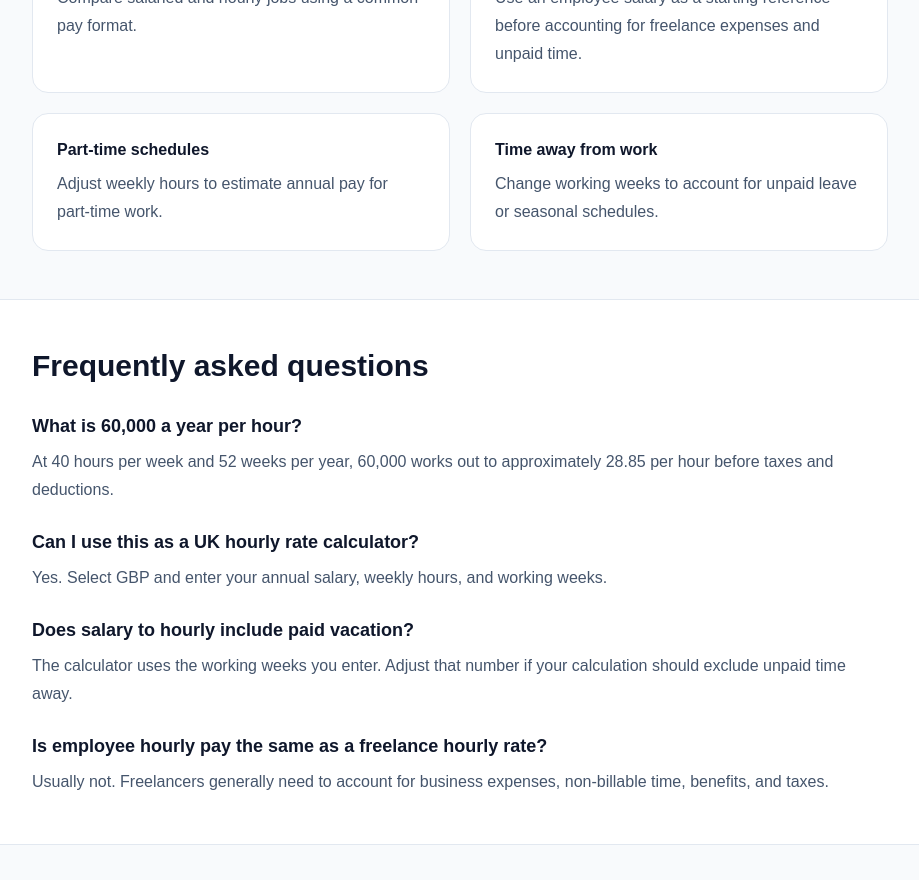
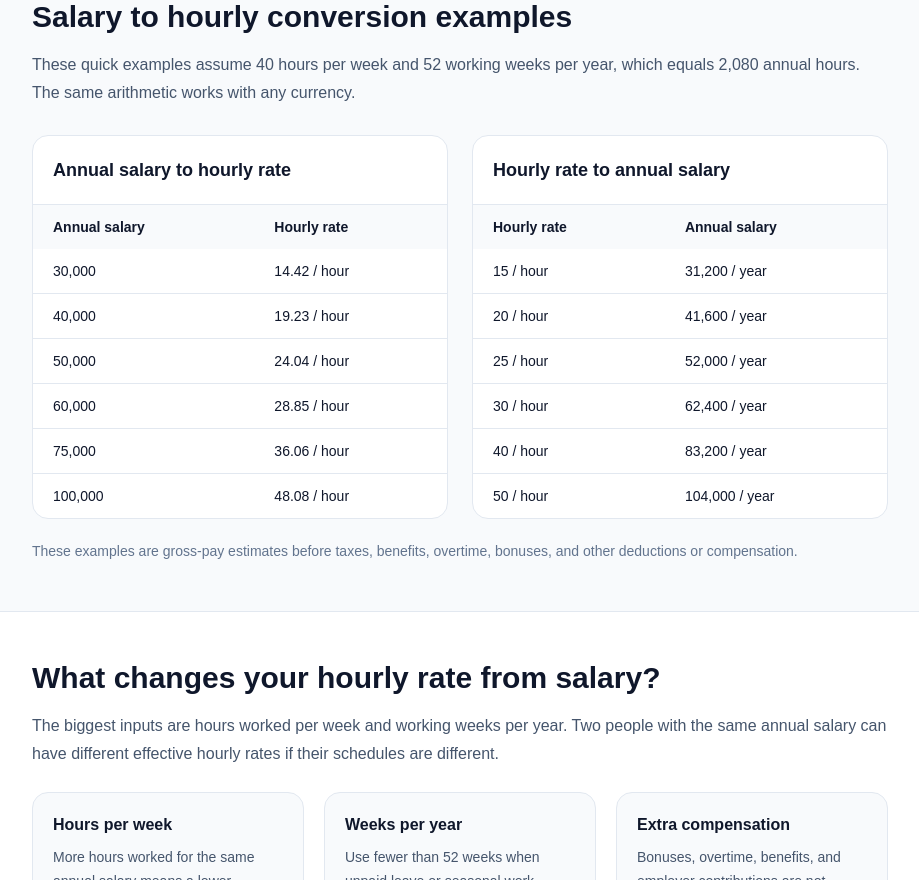
Before and after one commit to Umii03/solotools, a Next.js app: page /salary-to-hourly-calculator in a window 1280 px wide. Shown: the part 1920-2800 px from the top of the page, without its empty margins (180-1099 px from the left). Built offline with nearby package versions, Linux system fonts and the light colour scheme.

Commit message:
Optimize salary hourly calculator SEO

```diff
--- a/app/salary-to-hourly-calculator/layout.js
+++ b/app/salary-to-hourly-calculator/layout.js
@@ -1,22 +1,29 @@
 export const metadata = {
-  title: "Salary to Hourly Calculator | Hourly to Salary Calculator",
+  title: "Salary to Hourly Calculator | Hourly to Salary Converter",
   description:
-    "Free salary to hourly calculator. Convert annual salary to hourly pay or convert an hourly rate into an estimated annual salary.",
+    "Convert annual salary to hourly pay or hourly wages to yearly salary. Adjust hours per week and weeks per year, with weekly and monthly pay estimates.",
   keywords: [
     "salary to hourly calculator",
     "hourly to salary calculator",
     "hourly rate calculator",
     "hourly pay calculator",
     "hourly wage calculator",
+    "salary to hourly",
+    "hourly to salary",
+    "annual salary calculator",
+    "salary calculator hourly",
+    "how to calculate hourly rate from salary",
   ],
   alternates: {
     canonical: "/salary-to-hourly-calculator/",
   },
   openGraph: {
-    title: "Salary to Hourly Calculator | SoloTools",
+    title:
+      "Salary to Hourly Calculator | Hourly to Salary Converter",
     description:
-      "Convert annual salary to hourly pay or hourly pay to annual salary for free.",
-    url: "https://solotools-1ou.pages.dev/salary-to-hourly-calculator/",
+      "Convert annual salary to hourly pay or hourly wages to annual salary. Adjust weekly hours and working weeks for a personalized estimate.",
+    url:
+      "https://solotools-1ou.pages.dev/salary-to-hourly-calculator/",
     type: "website",
   },
 };
@@ -24,28 +31,38 @@ export const metadata = {
 const structuredData = {
   "@context": "https://schema.org",
   "@type": "WebApplication",
-  name: "Salary to Hourly Calculator",
-  url: "https://solotools-1ou.pages.dev/salary-to-hourly-calculator/",
-  applicationCategory: "FinanceApplication",
-  operatingSystem: "Any",
+  name:
+    "Salary to Hourly Calculator and Hourly to Salary Converter",
+  url:
+    "https://solotools-1ou.pages.dev/salary-to-hourly-calculator/",
+  applicationCategory:
+    "FinanceApplication",
+  operatingSystem:
+    "Any",
   offers: {
     "@type": "Offer",
     price: "0",
     priceCurrency: "USD",
   },
   description:
-    "Convert annual salary to hourly pay or hourly pay to an estimated annual salary.",
+    "Convert annual salary to hourly pay or convert an hourly wage to estimated weekly, monthly, and annual salary.",
 };
 
-export default function SalaryToHourlyLayout({ children }) {
+export default function SalaryToHourlyLayout({
+  children,
+}) {
   return (
     <>
       <script
         type="application/ld+json"
         dangerouslySetInnerHTML={{
-          __html: JSON.stringify(structuredData),
+          __html:
+            JSON.stringify(
+              structuredData
+            ),
         }}
       />
+
       {children}
     </>
   );
--- a/app/salary-to-hourly-calculator/page.js
+++ b/app/salary-to-hourly-calculator/page.js
@@ -78,11 +78,25 @@ export default function SalaryToHourlyCalculator() {
             />
           </a>
 
-          <nav className="flex gap-4 text-sm font-medium text-slate-600">
-            <a href="/" className="hover:text-slate-950">
-              Tools
+          <nav className="flex flex-wrap gap-4 text-sm font-medium text-slate-600">
+            <a
+              href="/tools/"
+              className="hover:text-slate-950"
+            >
+              All Tools
             </a>
-            <a href="/guides/" className="hover:text-slate-950">
+
+            <a
+              href="/calculators/"
+              className="hover:text-slate-950"
+            >
+              Calculators
+            </a>
+
+            <a
+              href="/guides/"
+              className="hover:text-slate-950"
+            >
               Guides
             </a>
           </nav>
@@ -100,9 +114,10 @@ export default function SalaryToHourlyCalculator() {
           </h1>
 
           <p className="mt-5 text-lg leading-8 text-slate-600">
-            Convert an annual salary into an hourly rate, or switch the
-            calculator to convert an hourly rate into an estimated annual
-            salary.
+            Use this salary to hourly calculator to convert annual pay into an
+            hourly rate, or switch to hourly to salary to estimate annual,
+            monthly, and weekly pay. Adjust hours per week and working weeks
+            per year to match your schedule.
           </p>
         </div>
 
@@ -292,6 +307,13 @@ export default function SalaryToHourlyCalculator() {
             For example, a salary of 60,000 with a 40-hour work week across
             52 weeks equals approximately 28.85 per hour before deductions.
           </p>
+
+          <p className="mt-4 leading-7 text-slate-600">
+            A standard 40-hour week across 52 weeks equals 2,080 working
+            hours per year. That is why a quick salary-to-hourly calculation
+            often divides annual salary by 2,080. If you work fewer hours or
+            fewer weeks, use your actual schedule in the calculator above.
+          </p>
         </div>
       </section>
 
@@ -310,6 +332,186 @@ export default function SalaryToHourlyCalculator() {
           <p className="mt-2 text-lg">
             Annual salary = Hourly rate x Hours per week x Weeks per year
           </p>
+        </div>
+      </section>
+
+      <section className="border-y border-slate-200 bg-slate-50">
+        <div className="mx-auto max-w-4xl px-5 py-12">
+          <h2 className="text-3xl font-bold">
+            Salary to hourly conversion examples
+          </h2>
+
+          <p className="mt-4 leading-7 text-slate-600">
+            These quick examples assume 40 hours per week and 52 working
+            weeks per year, which equals 2,080 annual hours. The same
+            arithmetic works with any currency.
+          </p>
+
+          <div className="mt-7 grid gap-6 lg:grid-cols-2">
+            <div className="overflow-hidden rounded-2xl border border-slate-200 bg-white">
+              <div className="border-b border-slate-200 p-5">
+                <h3 className="text-lg font-bold">
+                  Annual salary to hourly rate
+                </h3>
+              </div>
+
+              <div className="overflow-x-auto">
+                <table className="w-full text-left text-sm">
+                  <thead className="bg-slate-50">
+                    <tr>
+                      <th className="px-5 py-3 font-semibold">
+                        Annual salary
+                      </th>
+
+                      <th className="px-5 py-3 font-semibold">
+                        Hourly rate
+                      </th>
+                    </tr>
+                  </thead>
+
+                  <tbody className="divide-y divide-slate-200">
+                    <tr>
+                      <td className="px-5 py-3">30,000</td>
+                      <td className="px-5 py-3">14.42 / hour</td>
+                    </tr>
+
+                    <tr>
+                      <td className="px-5 py-3">40,000</td>
+                      <td className="px-5 py-3">19.23 / hour</td>
+                    </tr>
+
+                    <tr>
+                      <td className="px-5 py-3">50,000</td>
+                      <td className="px-5 py-3">24.04 / hour</td>
+                    </tr>
+
+                    <tr>
+                      <td className="px-5 py-3">60,000</td>
+                      <td className="px-5 py-3">28.85 / hour</td>
+                    </tr>
+
+                    <tr>
+                      <td className="px-5 py-3">75,000</td>
+                      <td className="px-5 py-3">36.06 / hour</td>
+                    </tr>
+
+                    <tr>
+                      <td className="px-5 py-3">100,000</td>
+                      <td className="px-5 py-3">48.08 / hour</td>
+                    </tr>
+                  </tbody>
+                </table>
+              </div>
+            </div>
+
+            <div className="overflow-hidden rounded-2xl border border-slate-200 bg-white">
+              <div className="border-b border-slate-200 p-5">
+                <h3 className="text-lg font-bold">
+                  Hourly rate to annual salary
+                </h3>
+              </div>
+
+              <div className="overflow-x-auto">
+                <table className="w-full text-left text-sm">
+                  <thead className="bg-slate-50">
+                    <tr>
+                      <th className="px-5 py-3 font-semibold">
+                        Hourly rate
+                      </th>
+
+                      <th className="px-5 py-3 font-semibold">
+                        Annual salary
+                      </th>
+                    </tr>
+                  </thead>
+
+                  <tbody className="divide-y divide-slate-200">
+                    <tr>
+                      <td className="px-5 py-3">15 / hour</td>
+                      <td className="px-5 py-3">31,200 / year</td>
+                    </tr>
+
+                    <tr>
+                      <td className="px-5 py-3">20 / hour</td>
+                      <td className="px-5 py-3">41,600 / year</td>
+                    </tr>
+
+                    <tr>
+                      <td className="px-5 py-3">25 / hour</td>
+                      <td className="px-5 py-3">52,000 / year</td>
+                    </tr>
+
+                    <tr>
+                      <td className="px-5 py-3">30 / hour</td>
+                      <td className="px-5 py-3">62,400 / year</td>
+                    </tr>
+
+                    <tr>
+                      <td className="px-5 py-3">40 / hour</td>
+                      <td className="px-5 py-3">83,200 / year</td>
+                    </tr>
+
+                    <tr>
+                      <td className="px-5 py-3">50 / hour</td>
+                      <td className="px-5 py-3">104,000 / year</td>
+                    </tr>
+                  </tbody>
+                </table>
+              </div>
+            </div>
+          </div>
+
+          <p className="mt-5 text-sm leading-6 text-slate-500">
+            These examples are gross-pay estimates before taxes, benefits,
+            overtime, bonuses, and other deductions or compensation.
+          </p>
+        </div>
+      </section>
+
+      <section className="mx-auto max-w-4xl px-5 py-12">
+        <h2 className="text-3xl font-bold">
+          What changes your hourly rate from salary?
+        </h2>
+
+        <p className="mt-4 leading-7 text-slate-600">
+          The biggest inputs are hours worked per week and working weeks per
+          year. Two people with the same annual salary can have different
+          effective hourly rates if their schedules are different.
+        </p>
+
+        <div className="mt-6 grid gap-5 sm:grid-cols-3">
+          <div className="rounded-2xl border border-slate-200 bg-slate-50 p-5">
+            <h3 className="font-bold">
+              Hours per week
+            </h3>
+
+            <p className="mt-2 text-sm leading-6 text-slate-600">
+              More hours worked for the same annual salary means a lower
+              effective hourly rate.
+            </p>
+          </div>
+
+          <div className="rounded-2xl border border-slate-200 bg-slate-50 p-5">
+            <h3 className="font-bold">
+              Weeks per year
+            </h3>
+
+            <p className="mt-2 text-sm leading-6 text-slate-600">
+              Use fewer than 52 weeks when unpaid leave or seasonal work
+              should be excluded.
+            </p>
+          </div>
+
+          <div className="rounded-2xl border border-slate-200 bg-slate-50 p-5">
+            <h3 className="font-bold">
+              Extra compensation
+            </h3>
+
+            <p className="mt-2 text-sm leading-6 text-slate-600">
+              Bonuses, overtime, benefits, and employer contributions are not
+              included in the basic salary conversion.
+            </p>
+          </div>
         </div>
       </section>
 
@@ -393,21 +595,76 @@ export default function SalaryToHourlyCalculator() {
             <h3 className="text-lg font-bold">
               Is employee hourly pay the same as a freelance hourly rate?
             </h3>
+
             <p className="mt-2 leading-7 text-slate-600">
               Usually not. Freelancers generally need to account for business
               expenses, non-billable time, benefits, and taxes.
+            </p>
+          </div>
+
+          <div>
+            <h3 className="text-lg font-bold">
+              How do I calculate my hourly rate from salary?
+            </h3>
+
+            <p className="mt-2 leading-7 text-slate-600">
+              Divide annual salary by total working hours for the year. A
+              common full-time estimate uses 40 hours per week multiplied by
+              52 weeks, or 2,080 hours. For example, 50,000 divided by 2,080
+              is approximately 24.04 per hour.
+            </p>
+          </div>
+
+          <div>
+            <h3 className="text-lg font-bold">
+              What is 25 an hour annually?
+            </h3>
+
+            <p className="mt-2 leading-7 text-slate-600">
+              At 40 hours per week and 52 weeks per year, 25 per hour equals
+              approximately 52,000 per year before taxes and deductions.
+            </p>
+          </div>
+
+          <div>
+            <h3 className="text-lg font-bold">
+              How many working hours are in a year?
+            </h3>
+
+            <p className="mt-2 leading-7 text-slate-600">
+              A 40-hour work week across 52 weeks equals 2,080 hours. Your
+              actual annual hours may be different because of part-time work,
+              unpaid leave, seasonal schedules, or other time away.
             </p>
           </div>
         </div>
       </section>
 
       <section className="border-t border-slate-200 bg-slate-50">
-        <div className="mx-auto max-w-4xl px-5 py-12">
+        <div className="mx-auto max-w-5xl px-5 py-12">
           <h2 className="text-2xl font-bold">
-            Related freelancer tools
+            Related salary and pay tools
           </h2>
 
-          <div className="mt-6 grid gap-4 sm:grid-cols-3">
+          <p className="mt-3 leading-7 text-slate-600">
+            Continue with calculators for raises, percentages, freelance
+            pricing, and income planning.
+          </p>
+
+          <div className="mt-6 grid gap-4 sm:grid-cols-2 lg:grid-cols-4">
+            <a
+              href="/pay-raise-calculator/"
+              className="rounded-2xl border border-slate-200 bg-white p-5 transition hover:border-slate-400"
+            >
+              <h3 className="font-bold">
+                Pay Raise Calculator
+              </h3>
+
+              <p className="mt-2 text-sm leading-6 text-slate-600">
+                Calculate a raise, new annual pay, and monthly increase.
+              </p>
+            </a>
+
             <a
               href="/freelance-hourly-rate-calculator/"
               className="rounded-2xl border border-slate-200 bg-white p-5 transition hover:border-slate-400"
@@ -415,20 +672,22 @@ export default function SalaryToHourlyCalculator() {
               <h3 className="font-bold">
                 Freelance Hourly Rate Calculator
               </h3>
+
               <p className="mt-2 text-sm leading-6 text-slate-600">
                 Calculate a sustainable freelance hourly rate.
               </p>
             </a>
 
             <a
-              href="/project-price-calculator/"
+              href="/percentage-calculator/"
               className="rounded-2xl border border-slate-200 bg-white p-5 transition hover:border-slate-400"
             >
               <h3 className="font-bold">
-                Project Price Calculator
+                Percentage Calculator
               </h3>
+
               <p className="mt-2 text-sm leading-6 text-slate-600">
-                Estimate a profitable project quote.
+                Calculate percentages, increases, decreases, and changes.
               </p>
             </a>
 
@@ -439,17 +698,25 @@ export default function SalaryToHourlyCalculator() {
               <h3 className="font-bold">
                 Freelance Income Calculator
               </h3>
+
               <p className="mt-2 text-sm leading-6 text-slate-600">
                 Estimate revenue, expenses, taxes, and take-home income.
               </p>
             </a>
           </div>
+
+          <a
+            href="/calculators/"
+            className="mt-6 inline-flex font-semibold text-blue-700 hover:underline"
+          >
+            Browse all calculators -&gt;
+          </a>
         </div>
       </section>
 
       <footer className="border-t border-slate-200">
         <div className="mx-auto flex max-w-6xl flex-col gap-3 px-5 py-8 text-sm text-slate-500 sm:flex-row sm:items-center sm:justify-between">
-          <p>SoloTools - free tools for freelancers.</p>
+          <p>SoloTools - free practical online tools.</p>
 
           <div className="flex flex-wrap gap-4">
             <a href="/about/" className="hover:text-slate-900">
```
